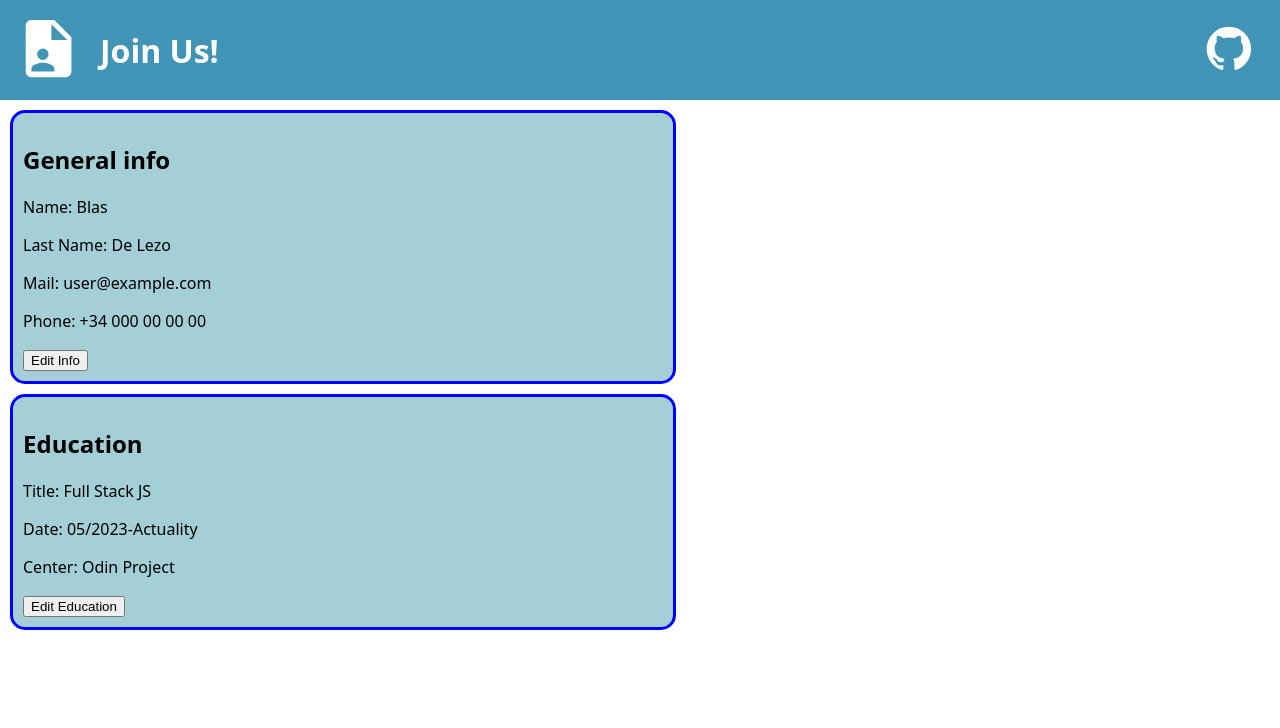
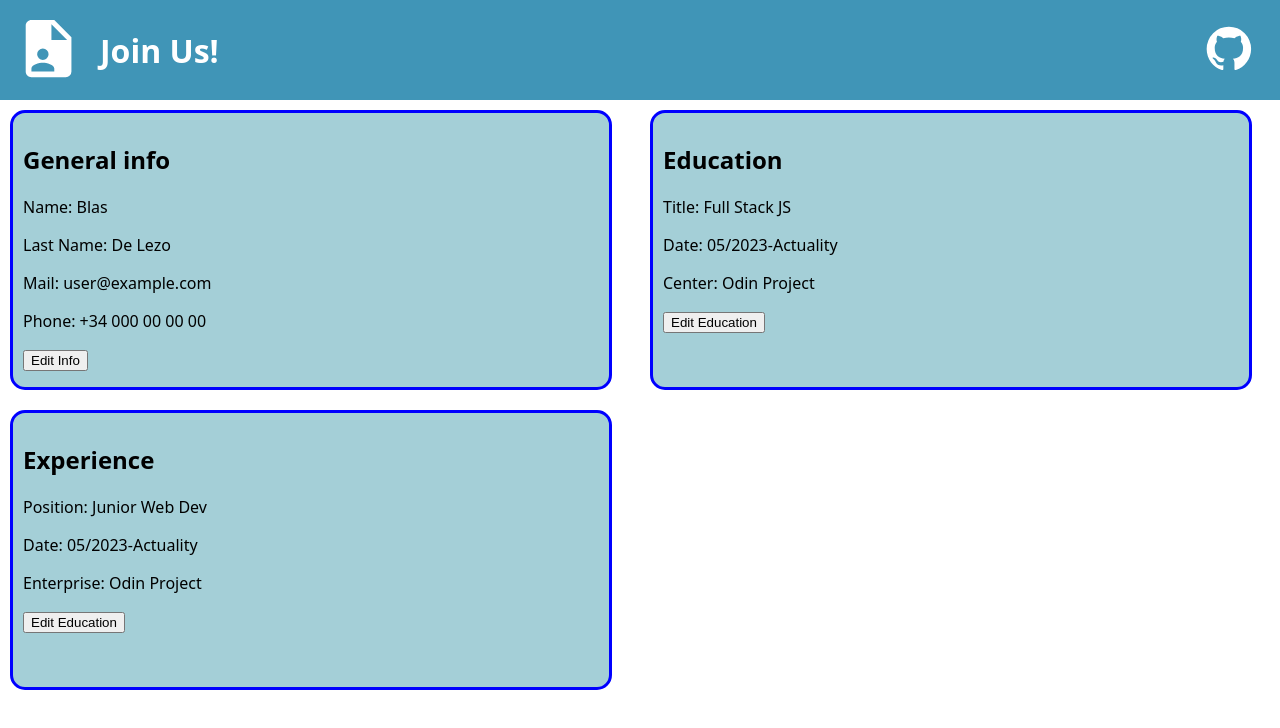
Before and after one commit to Jesusblan/cv-application-react, a React (Vite) app: page / in a window 1280 px wide. Shown: the top 728 px of the page. Built offline with nearby package versions, Linux system fonts and the light colour scheme.

Commit message:
added experience modules and styled all a bit

```diff
--- a/src/index.css
+++ b/src/index.css
@@ -16,3 +16,8 @@
 body {
   margin: 0px;
 }
+.display{
+  display: grid;
+  grid-template-columns: minmax(225px, 1fr) minmax(225px, 1fr);
+  grid-template-rows: repeat(2, 300px);
+}
--- a/src/main.jsx
+++ b/src/main.jsx
@@ -3,11 +3,15 @@ import "./index.css";
 import Header from "./modules/header";
 import Info from "./modules/Info";
 import Education from "./modules/Education";
+import Experience from "./modules/Experience";
 
 createRoot(document.getElementById("root")).render(
   <>
     <Header />
-    <Info />
-    <Education />
+    <div className="display">
+      <Info />
+      <Education />
+      <Experience />
+    </div>
   </>,
 );
--- a/src/modules/Experience.jsx
+++ b/src/modules/Experience.jsx
@@ -0,0 +1,78 @@
+import "../styles/Experience.css";
+import React, { useState } from "react";
+
+function Experience() {
+  let expData = {
+    position: "Junior Web Dev",
+    startEnd: "05/2023-Actuality",
+    enterprise: "Odin Project",
+
+  };
+
+  const [isData, setData] = useState(expData);
+
+  const handleSubmit = (event) => {
+    event.preventDefault();
+    expData.position = event.target.inputPosition.value;
+    expData.startEnd = event.target.inputStartEnd.value;
+    expData.enterprise = event.target.inputEnterprise.value;
+
+    setData(expData);
+
+    console.log(isData);
+  };
+
+  //pop up form
+  function SetPopup() {
+    function ExpForm() {
+      return (
+        <div>
+          <form className="expForm" onSubmit={handleSubmit}>
+            <label>Position:  </label>
+            <input name="inputTitle" type="text" />
+
+            <label>Date: </label>
+            <input name="inputStartEnd" type="text" />
+
+            <label>Enterprise: </label>
+            <input name="inputCenter" type="text" />
+
+            <button type="submit">Submit</button>
+          </form>
+        </div>
+      );
+    }
+
+    const [isPopup, setPopup] = useState(false);
+
+    if (isPopup === false) {
+      return (
+        <button className="edit" onClick={() => setPopup(true)}>
+          Edit Education
+        </button>
+      );
+    } else {
+      return (
+        <div className="input">
+          <ExpForm />
+
+          <button className="close" onClick={() => setPopup(false)}>
+            Close
+          </button>
+        </div>
+      );
+    }
+  }
+
+  return (
+    <div className="experience">
+      <h2>Experience</h2>
+      <p>Position: {isData.position}</p>
+      <p>Date: {isData.startEnd}</p>
+      <p>Enterprise: {isData.enterprise}</p>
+      <SetPopup />
+    </div>
+  );
+}
+
+export default Experience;
--- a/src/styles/Education.css
+++ b/src/styles/Education.css
@@ -19,6 +19,6 @@
     border-style: solid;
     border-color: blue;
     border-radius: 15px;
-    width: 50%;
+    width: 90%;
     background-color: rgb(164, 207, 215);
   }
--- a/src/styles/Experience.css
+++ b/src/styles/Experience.css
@@ -0,0 +1,24 @@
+.input {
+    position: fixed;
+    top: 0;
+    left: 0;
+    width: 100%;
+    height: 100%;
+    padding: 25%;
+    background-color: rgba(184, 184, 184, 0.817);
+  }
+  .expForm {
+    width: 25%;
+    min-width: 700px;
+    display: grid;
+    grid-template-columns: minmax(200px, 1fr) minmax(500px, 5fr);
+  }
+  .experience {
+    margin: 10px;
+    padding: 10px;
+    border-style: solid;
+    border-color: blue;
+    border-radius: 15px;
+    width: 90%;
+    background-color: rgb(164, 207, 215);
+  }
--- a/src/styles/Info.css
+++ b/src/styles/Info.css
@@ -19,6 +19,6 @@
   border-style: solid;
   border-color: blue;
   border-radius: 15px;
-  width: 50%;
+  width: 90%;
   background-color: rgb(164, 207, 215);
 }
```
